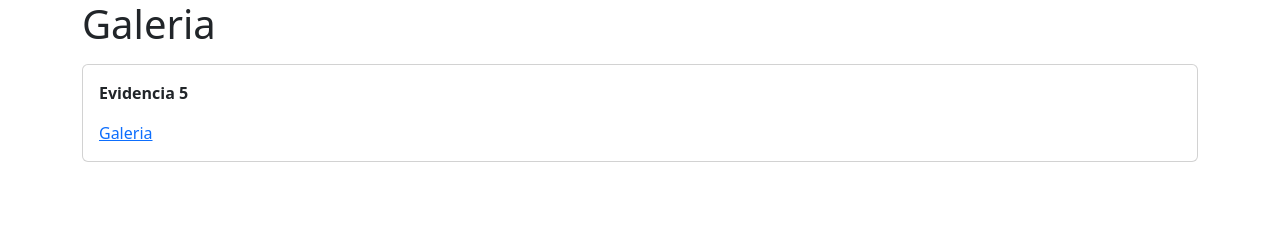
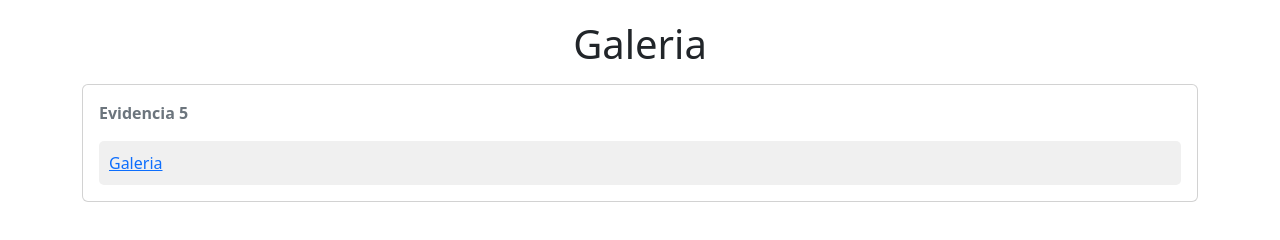
Before and after one commit to Jese74/Proyecto-git-flow, a plain HTML site: page index.html in a window 1280 px wide. Drawn offline with nearby package versions, Linux system fonts and the light colour scheme; files that its build step writes are made by us from their sources; the site is published under a folder, as on GitHub Pages, so addresses that start at the root find nothing.

Commit message:
Update index.html

```diff
--- a/index.html
+++ b/index.html
@@ -5,7 +5,7 @@
   <meta charset="utf-8">
   <meta name="viewport" content="width=device-width">
   <title>Presentacion</title>
-  <link rel="stylesheet" href="/Estilos/index.css">
+  <link rel="stylesheet" href="index.css">
 
   <link rel="stylesheet" href="https://cdn.jsdelivr.net/npm/bootstrap@5.3.3/dist/css/bootstrap.rtl.min.css" integrity="sha384-dpuaG1suU0eT09tx5plTaGMLBsfDLzUCCUXOY2j/LSvXYuG6Bqs43ALlhIqAJVRb" crossorigin="patata">
 </head>
```
